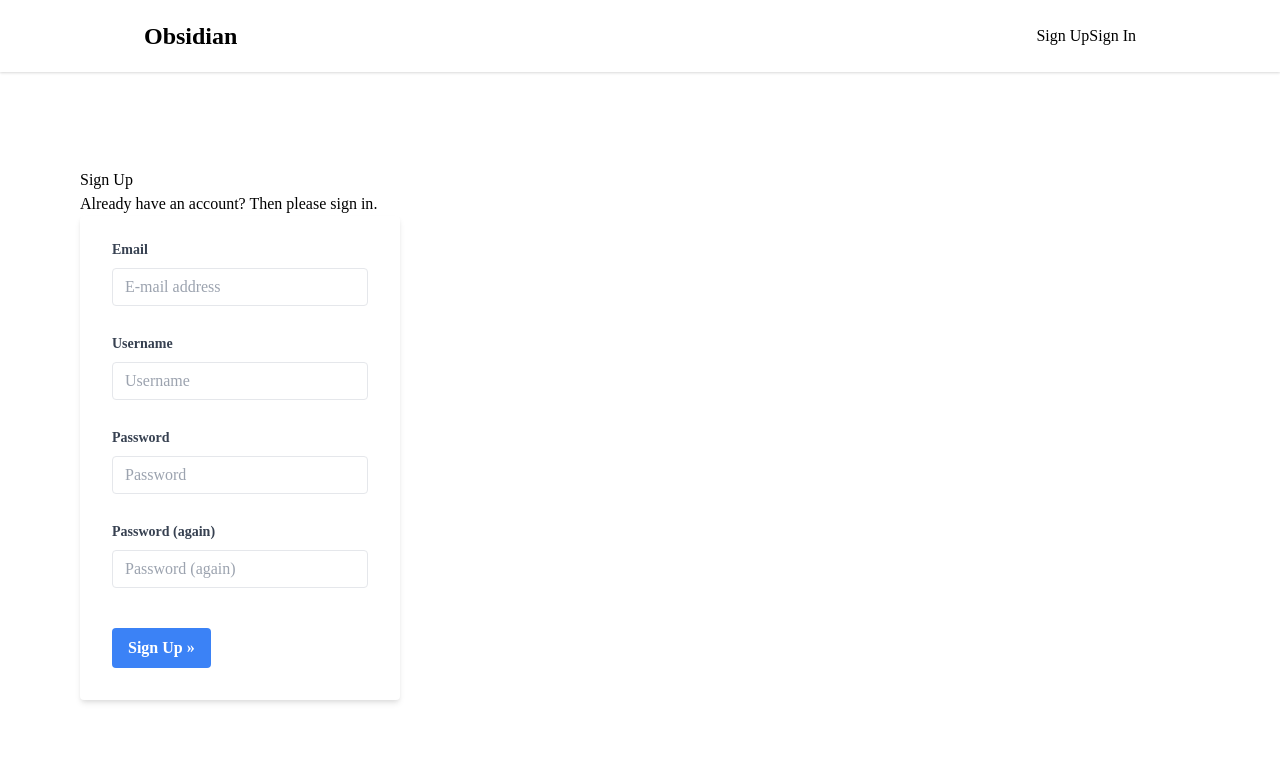
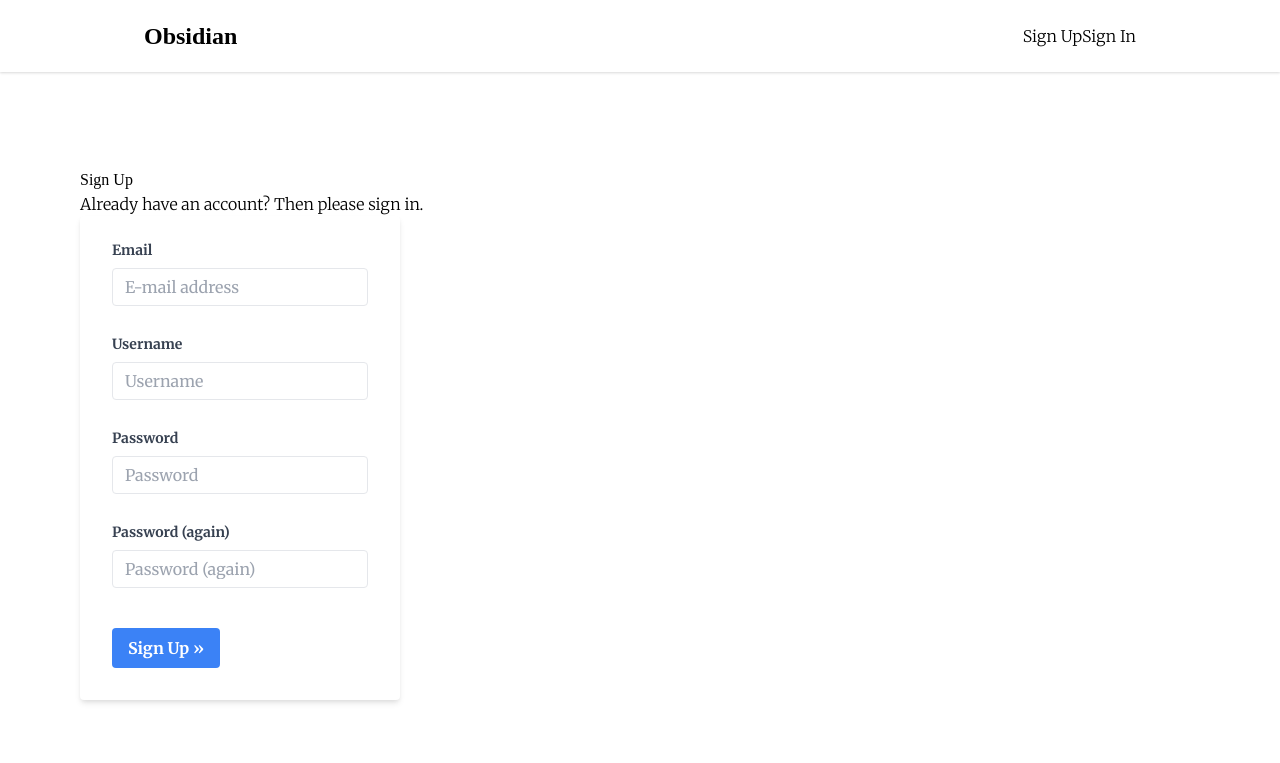
Before and after one commit to jirenmaa/djraft, a Django app: page /accounts/signup/ in a window 1280 px wide. Shown: the top 763 px of the page. Run offline with Django 3.2, Linux system fonts and the light colour scheme; parts of the project's set-up code (start-up, migrations or seed data) failed here and were passed over; some libraries are stand-ins or nearby versions; some web fonts are replaced.

Commit message:
static(css): update css

```diff
--- a/obsidian/static/css/project.css
+++ b/obsidian/static/css/project.css
@@ -1,10 +1,15 @@
 /* These styles are generated from project.scss. */
 body {
+  font-family: 'Merriweather', serif;
+}
+
+h1, h2, h3, h4, h5, h6 {
   font-family: 'Piazzolla', serif;
 }
 
 p {
   font-weight: 300 !important;
+  font-family: 'Merriweather', serif;
 }
 
 a {
```
